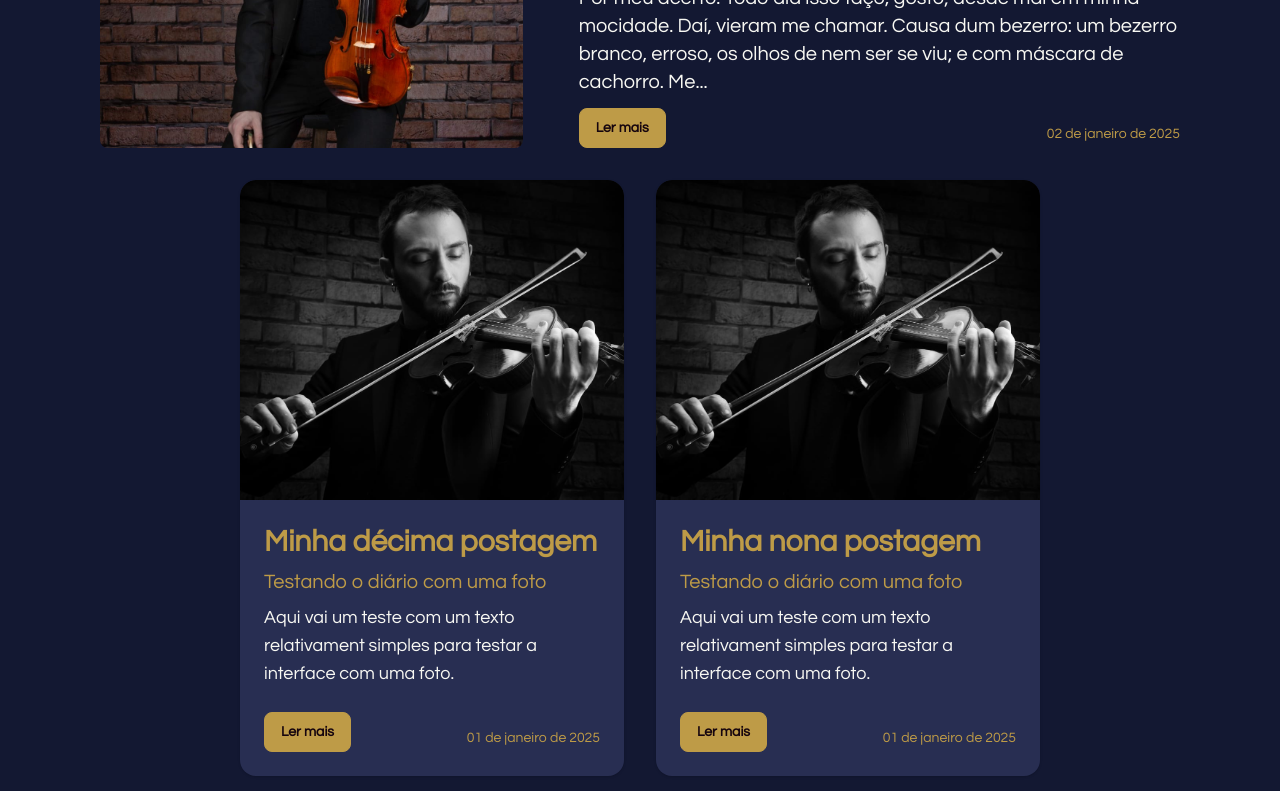
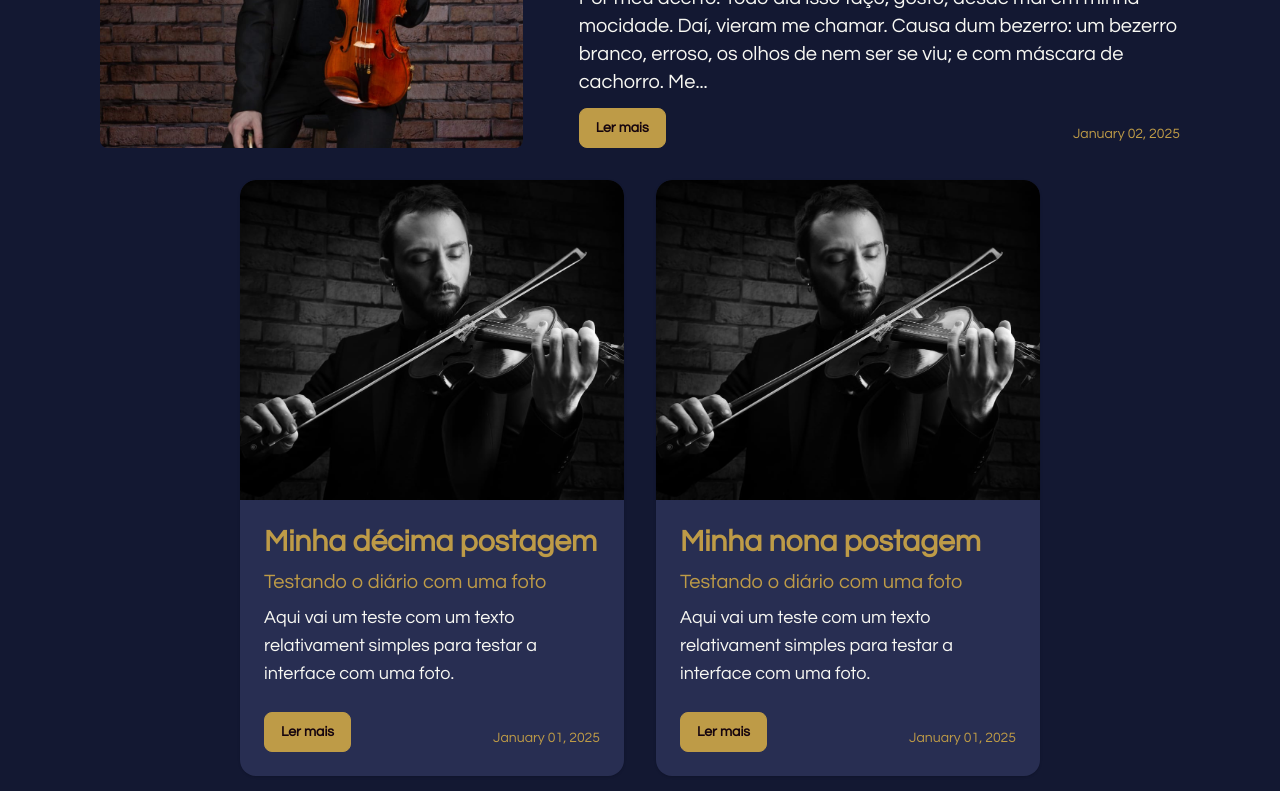
Before and after one commit to ahbarrozo/thiago-brisolla-site, a SvelteKit app: page / in a window 1280 px wide. Shown: the part 1300-2091 px from the top of the page. Built offline with nearby package versions, Linux system fonts and the light colour scheme.

Commit message:
Use environment variable for locale

```diff
--- a/src/components/BlogPost.svelte
+++ b/src/components/BlogPost.svelte
@@ -1,5 +1,6 @@
 <script lang="ts">
-    import { type BlogPostProps } from '../types/BlogPost.types';
+	import { PUBLIC_LOCALE } from '$env/static/public';
+    import { type BlogPostProps } from 'src/types/BlogPost.types';
 
     const {
         date,
@@ -11,7 +12,7 @@
     }: BlogPostProps = $props();
     let modal: HTMLDialogElement;
 
-    const dateFormat = new Intl.DateTimeFormat('pt-BR',
+    const dateFormat = new Intl.DateTimeFormat(PUBLIC_LOCALE,
         { day: '2-digit', month: 'long', year: 'numeric' });
     const dateString = $derived(dateFormat.format(new Date(date)));
 
--- a/src/components/Events.svelte
+++ b/src/components/Events.svelte
@@ -1,5 +1,6 @@
 <script lang="ts">
-	import type { Event } from "../types/Event.types";
+	import { PUBLIC_LOCALE } from "$env/static/public";
+	import type { Event } from "src/types/Event.types";
 
     interface EventsProps {
         events: Event[];
@@ -8,7 +9,7 @@
     const { events }: EventsProps = $props();
     const listEvents = events.reduce((acc, event) => {
         event.dates.forEach(date => {
-            const dateFormat = new Intl.DateTimeFormat('pt-BR',
+            const dateFormat = new Intl.DateTimeFormat(PUBLIC_LOCALE,
                 { day: '2-digit', month: 'long', year: 'numeric' });
             const dateString = dateFormat.format(new Date(date));
             const day = dateString.slice(0, 2);
--- a/src/components/admin/BlogPostAdmin.svelte
+++ b/src/components/admin/BlogPostAdmin.svelte
@@ -7,6 +7,7 @@
 
     import { type BlogPostProps } from 'src/types/BlogPost.types';
 	import { TrashSolid } from 'svelte-awesome-icons';
+	import { PUBLIC_LOCALE } from '$env/static/public';
 
     interface Button {
         active: () => boolean;
@@ -25,7 +26,7 @@
         isFirst
     }: BlogPostProps = $props();
 
-    const dateFormat = new Intl.DateTimeFormat('pt-BR',
+const dateFormat = new Intl.DateTimeFormat(PUBLIC_LOCALE,
         { day: '2-digit', month: 'long', year: 'numeric' });
     const dateString = $derived(dateFormat.format(new Date(date)));
 
```
